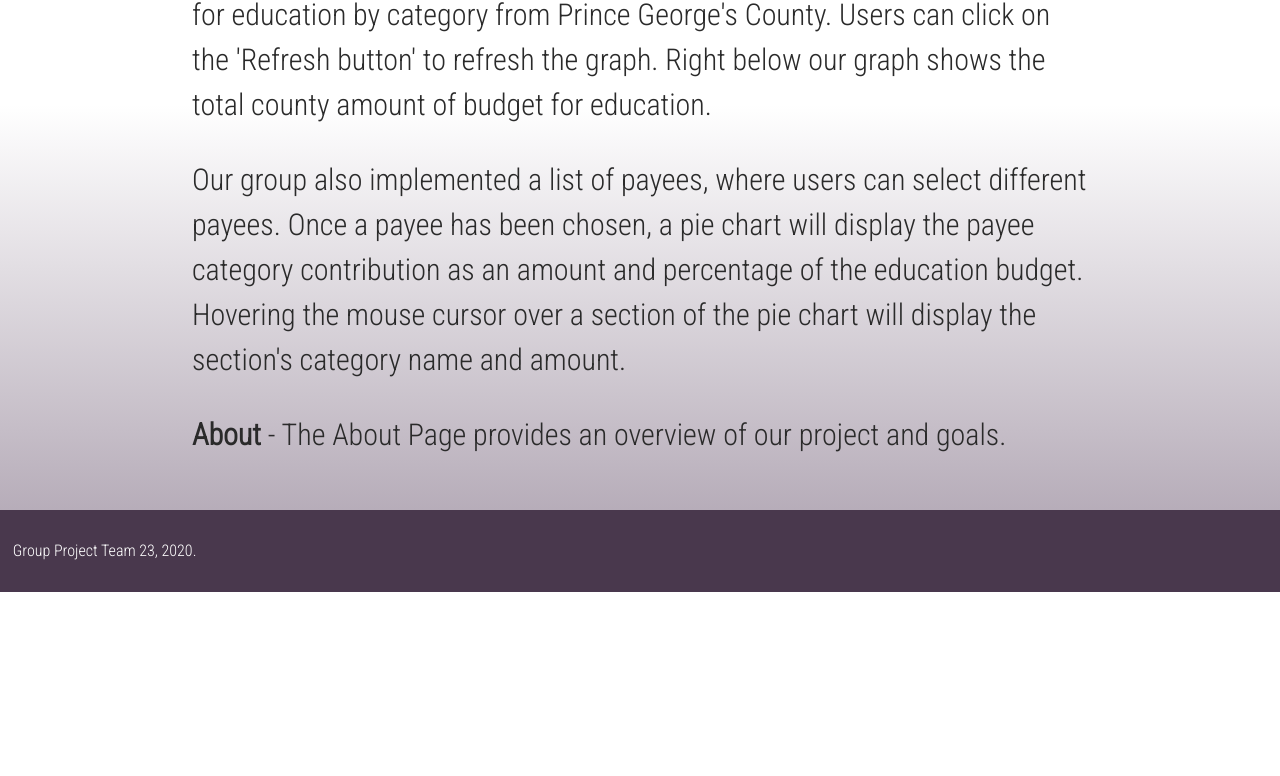
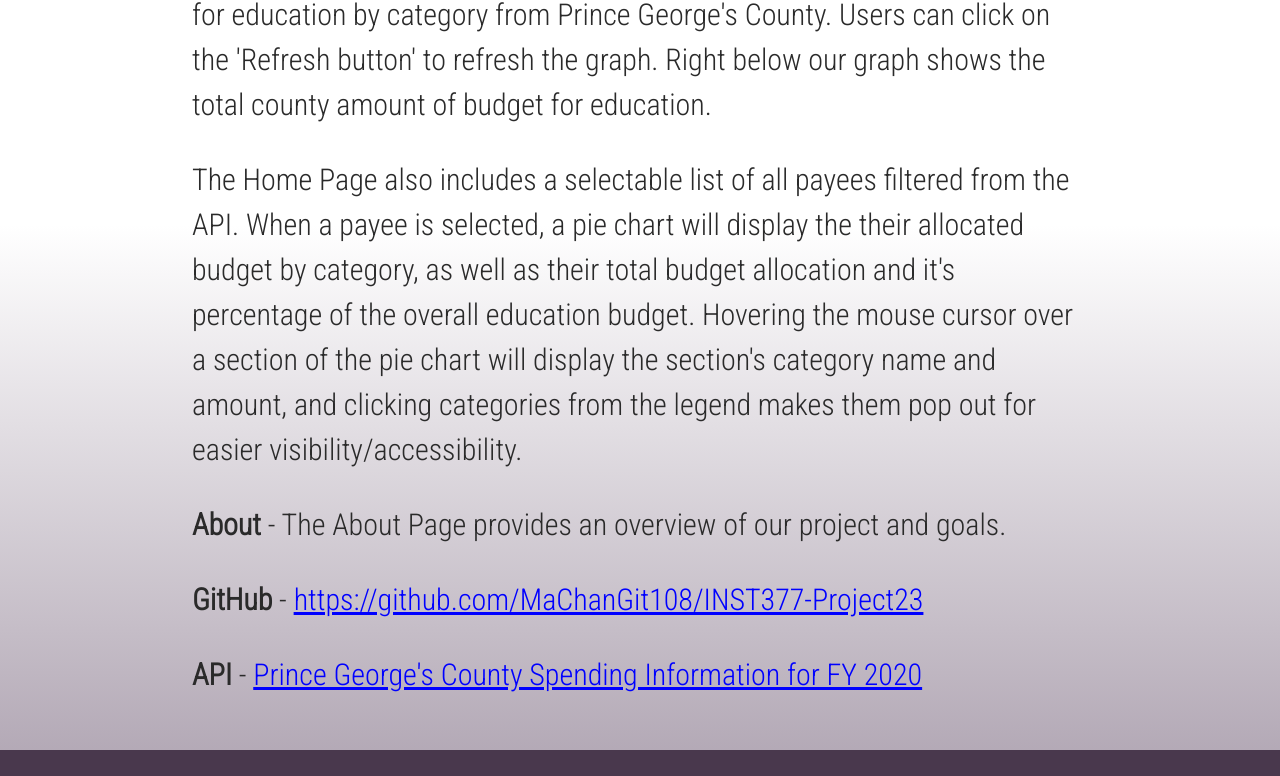
Before and after one commit to MaChanGit108/INST377-Project23, a website: page public/doc.html in a window 1280 px wide. Shown: the part 382-1158 px from the top of the page. Before the commit the page ends 974 px from the top, so only its background shows below. Drawn offline with nearby package versions, Linux system fonts and the light colour scheme; no server answers; a web font is replaced by a local one.

Commit message:
Added information do doc.html. Minor textual edits to about.html and script.js Adjusted styling for <a> elements in styles.css.

```diff
--- a/public/doc.html
+++ b/public/doc.html
@@ -40,12 +40,15 @@
              budget for education by category from Prince George's County. Users can click on the
               'Refresh button' to refresh the graph. Right below our graph shows the total county
                amount of budget for education. </p>
-          <p>Our group also implemented a list of payees, where users can select different payees.
-            Once a payee has been chosen, a pie chart will display the payee category contribution
-             as an amount and percentage of the education budget. Hovering the mouse cursor over a
-              section of the pie chart will display the section's category name and amount.
+          <p>The Home Page also includes a selectable list of all payees filtered from the API.
+            When a payee is selected, a pie chart will display the their allocated budget by category,
+            as well as their total budget allocation and it's percentage of the overall education budget.
+            Hovering the mouse cursor over a section of the pie chart will display the section's category name
+            and amount, and clicking categories from the legend makes them pop out for easier visibility/accessibility.
           </p>
           <p><strong>About</strong> - The About Page provides an overview of our project and goals.</p>
+          <p><strong>GitHub</strong> - <a href="https://github.com/MaChanGit108/INST377-Project23">https://github.com/MaChanGit108/INST377-Project23</a></p>
+          <p><strong>API</strong> - <a href="https://data.princegeorgescountymd.gov/Finance-and-Budget/Spending-Information-for-FY-2020/uh6s-izyj">Prince George's County Spending Information for FY 2020</a></p>
 
         </div> <!-- closes "article" <div> -->
       </div> <!-- closes "main" <div> -->
--- a/public/script.js
+++ b/public/script.js
@@ -140,7 +140,7 @@ function outputPayeeInfo(budget, p, budget_total, formatter) {
     totalElement.innerHTML = 'Total: <strong>' + formatter.format(payee_total) + '</strong>';
 
     const percentElement = document.createElement('p');
-    percentElement.innerHTML = '% of Budget: <strong>' + (payee_total/budget_total*100).toFixed(5) + '%</strong>';
+    percentElement.innerHTML = '% of Total Budget: <strong>' + (payee_total/budget_total*100).toFixed(5) + '%</strong>';
 
     display.prepend(headerElement);
     display.append(divElement);
--- a/public/styles.css
+++ b/public/styles.css
@@ -40,7 +40,7 @@ html, body {
     text-shadow: 0px 0px 20px black;
   }
 
-  p, input, li, a {
+  p, input, li {
     font-family: 'Roboto Condensed', sans-serif;
     color: #2a2a2a;
     /* color : #f5f5f5; temporary */
@@ -66,13 +66,18 @@ html, body {
   }
 
   p, li, a {
-    font-size: 1.6rem;
+    /*font-size: 1.6rem;*/
     line-height: 1.5;
   }
 
   p {
     font-size: 3rem;
     /* text-shadow: none; */
+  }
+
+  a {
+    color: blue;
+    text-shadow: none;
   }
 
   /* || header layout */
```
Also changed, not shown: public/about.html (+1 -1 lines).
